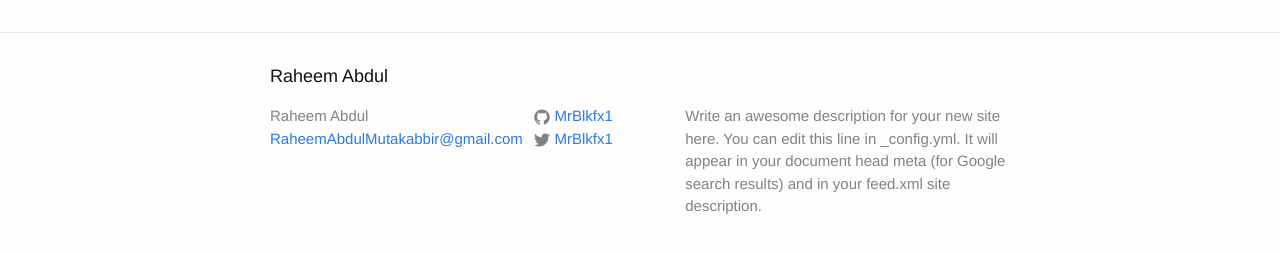
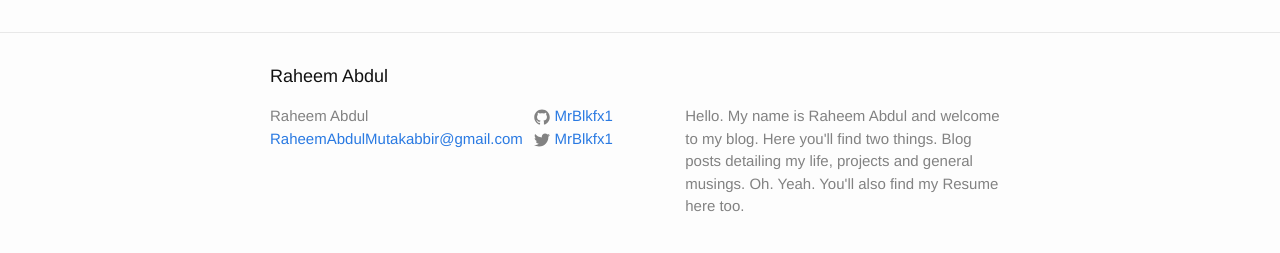
Before and after one commit to MrBlkfx1/Mrblkfx1.github.io, a Jekyll site: the page built from index.html, in a window 1280 px wide. Shown: the part 264-517 px from the top of the page. Built offline with Jekyll 4.4.1, drawn with Linux system fonts in a browser that asks for light colours.

Commit message:
Added to config

```diff
--- a/_config.yml
+++ b/_config.yml
@@ -2,9 +2,8 @@
 title: Raheem Abdul
 email: RaheemAbdulMutakabbir@gmail.com
 description: > # this means to ignore newlines until "baseurl:"
-  Write an awesome description for your new site here. You can edit this
-  line in _config.yml. It will appear in your document head meta (for
-  Google search results) and in your feed.xml site description.
+  Hello. My name is Raheem Abdul and welcome to my blog. Here you'll find two things.
+  Blog posts detailing my life, projects and general musings. Oh. Yeah. You'll also find my Resume here too.
 baseurl: "" # the subpath of your site, e.g. /blog/
 url: "http://RaheemAbdul.ninja" # the base hostname & protocol for your site
 twitter_username: MrBlkfx1
```
